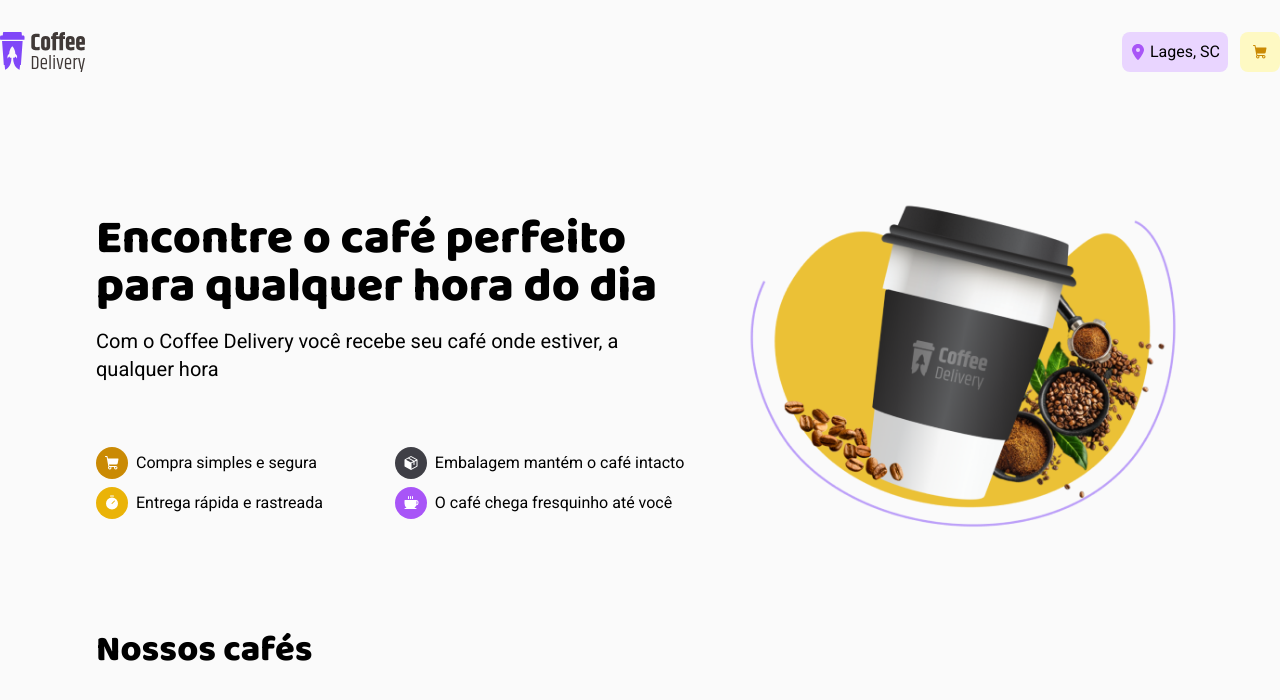
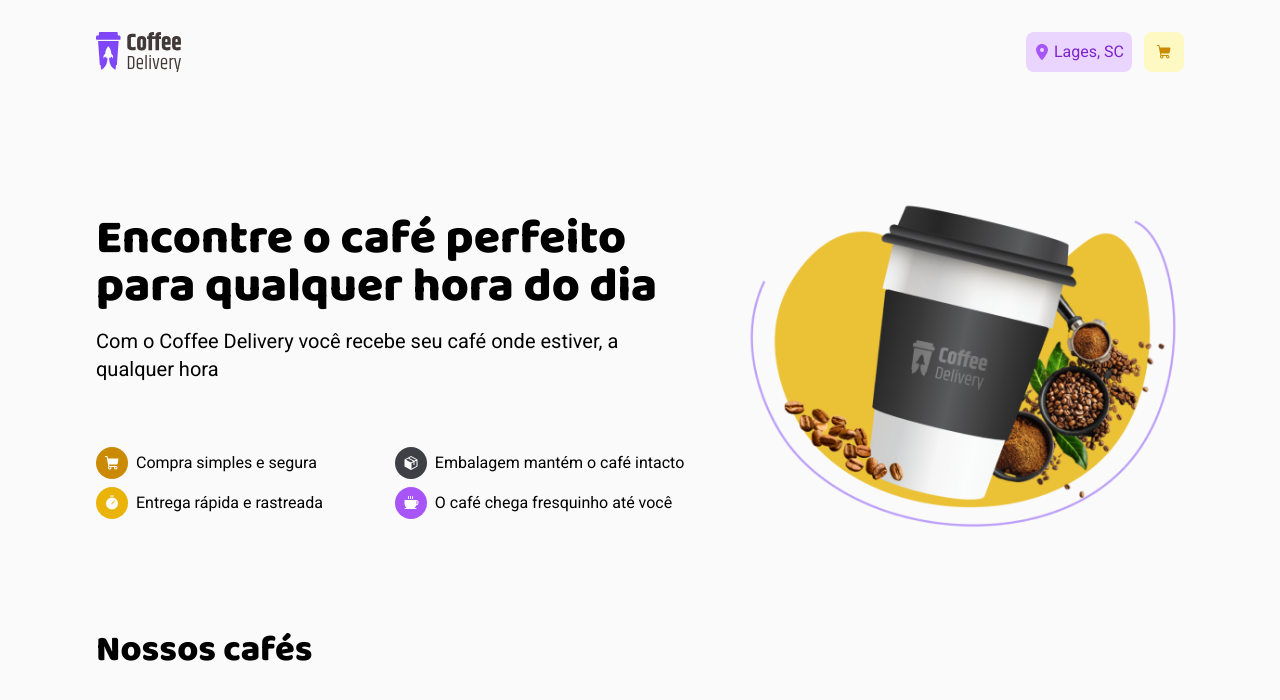
Before and after one commit to MatheusBorgesDev/coffee-delivery, a React (Vite) app: page / in a window 1280 px wide. Shown: the top 700 px of the page. Built offline with nearby package versions, Linux system fonts and the light colour scheme.

Commit message:
chore: :lipstick: style adjustments on header

```diff
--- a/src/components/header.tsx
+++ b/src/components/header.tsx
@@ -5,13 +5,13 @@ import logo from "/coffee-delivery-logo.svg";
 
 export function Header() {
   return (
-    <header className="py-8 flex justify-between items-center">
+    <header className="py-8 w-[70rem] px-4 mx-auto flex justify-between items-center">
       <img src={logo} />
 
       <div className="flex gap-3">
-        <div className="p-2 flex gap-1 items-center bg-purple-200 rounded-lg">
+        <div className="p-2 flex gap-1 items-center bg-purple-200 rounded-lg ">
           <FaLocationDot className="text-purple-500" />
-          <p>Lages, SC</p>
+          <p className="text-purple-700">Lages, SC</p>
         </div>
 
         <button className="py-2 px-3 bg-yellow-100 rounded-lg">
```
